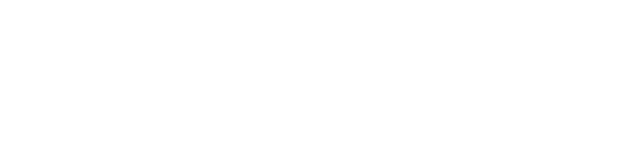
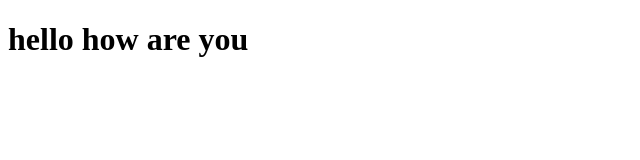
Before and after one commit to SwapnilNavale/html5-website, a plain HTML site: page Intechnic/sample.html in a window 1280 px wide. Shown: the whole page, without its empty margins (0-640 px from the left). Drawn offline with Linux system fonts and the light colour scheme.

Commit message:
Update sample.html

```diff
--- a/Intechnic/sample.html
+++ b/Intechnic/sample.html
@@ -5,8 +5,8 @@
     <head>
         <meta name="viewport" content="width=device-widht">
 
-        <title> Sample page </title>
-
+        <title>this is a sample page  Sample page </title>
+        <h1>hello how are you </h1>
         <style>
         </style>
 
```
